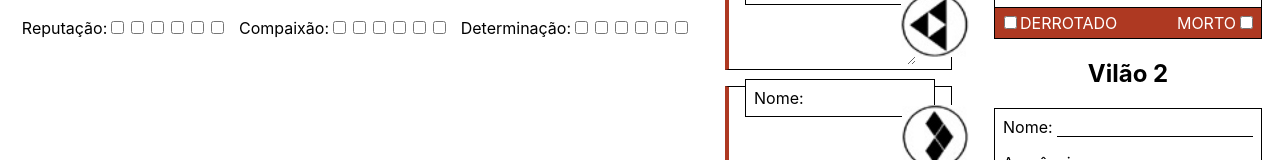
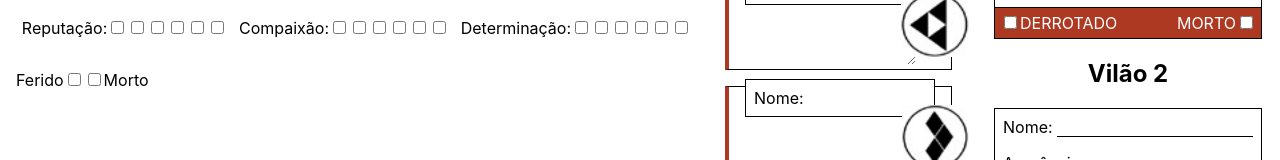
Before and after one commit to hack-and-slash/ronin, a React (Create React App) app: page / in a window 1280 px wide. Shown: the part 318-478 px from the top of the page. Built offline with nearby package versions, Linux system fonts and the light colour scheme.

Commit message:
Add character life status

```diff
--- a/src/components/CharacterFields.js
+++ b/src/components/CharacterFields.js
@@ -54,6 +54,16 @@ const CharacterFields = () => (
         <Checkbox name="determinacao" type="checkbox" value="6" />
       </div>
     </div>
+    <div>
+      <label>
+        <span>Ferido</span>
+        <Checkbox name="ferido" type="checkbox" />
+      </label>
+      <label>
+        <Checkbox name="morto" type="checkbox" />
+        <span>Morto</span>
+      </label>
+    </div>
   </section>
 );
 
```
